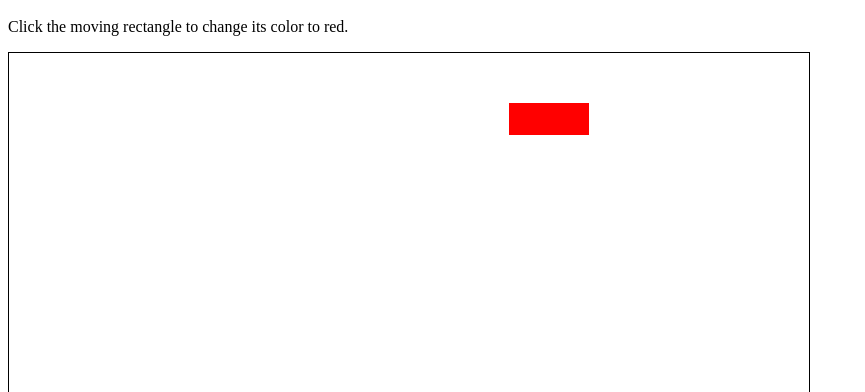
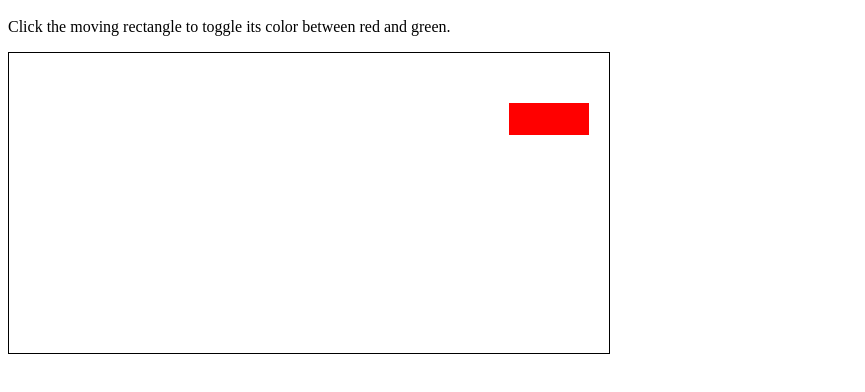
Before and after one commit to csusbdt/322-2018, a plain HTML site: page index.html in a window 1280 px wide. Shown: the part 48-440 px from the top of the page, without its empty margins (0-865 px from the left). Drawn offline with Linux system fonts and the light colour scheme.

Commit message:
fixed index.html

```diff
--- a/index.html
+++ b/index.html
@@ -1,14 +1,14 @@
 <h1>Game Project</h1>
 
 <p>
-Click the moving rectangle to change its color to red.
+Click the moving rectangle to toggle its color between red and green.
 </p>
 
 <canvas
 	style="border: solid 1px #000000"
 	id="game"
-	width="800"
-	height="400"
+	width="600"
+	height="300"
 />
 
 <script src="main2.js"></script>
```
